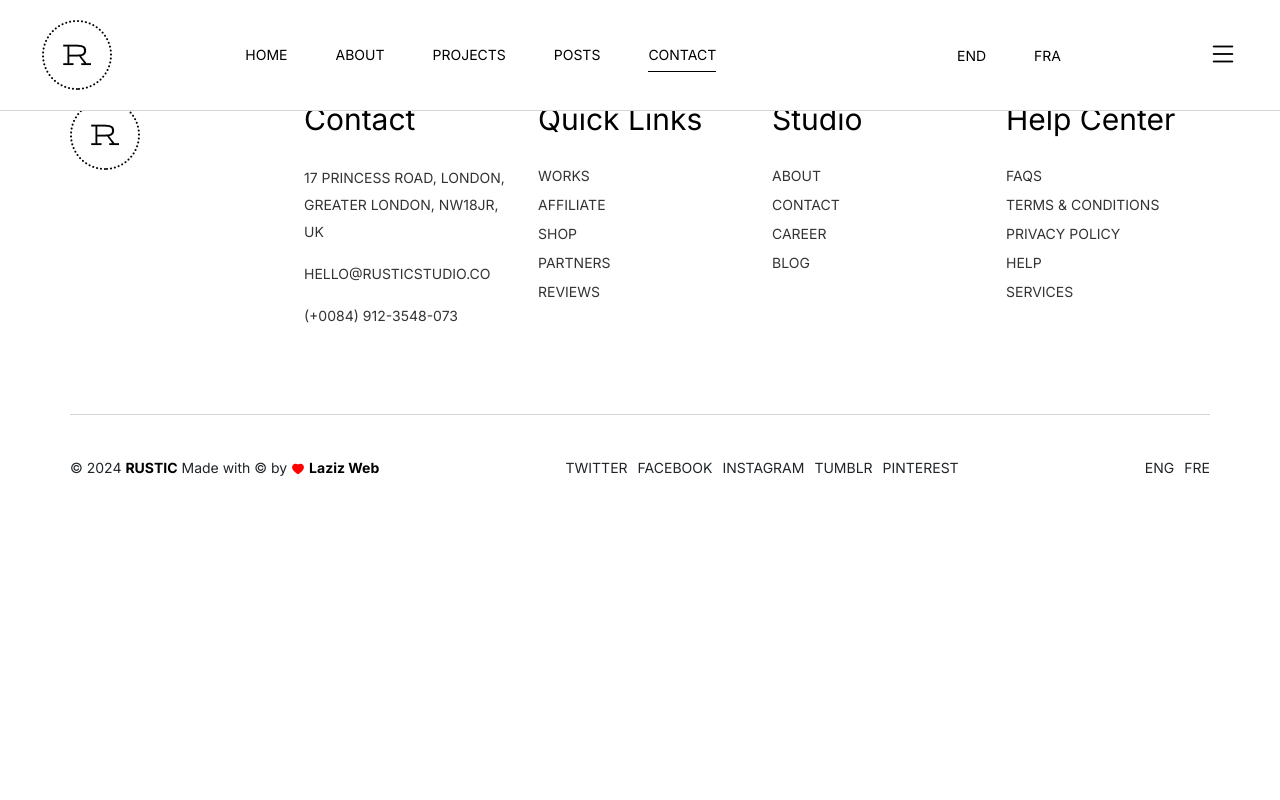
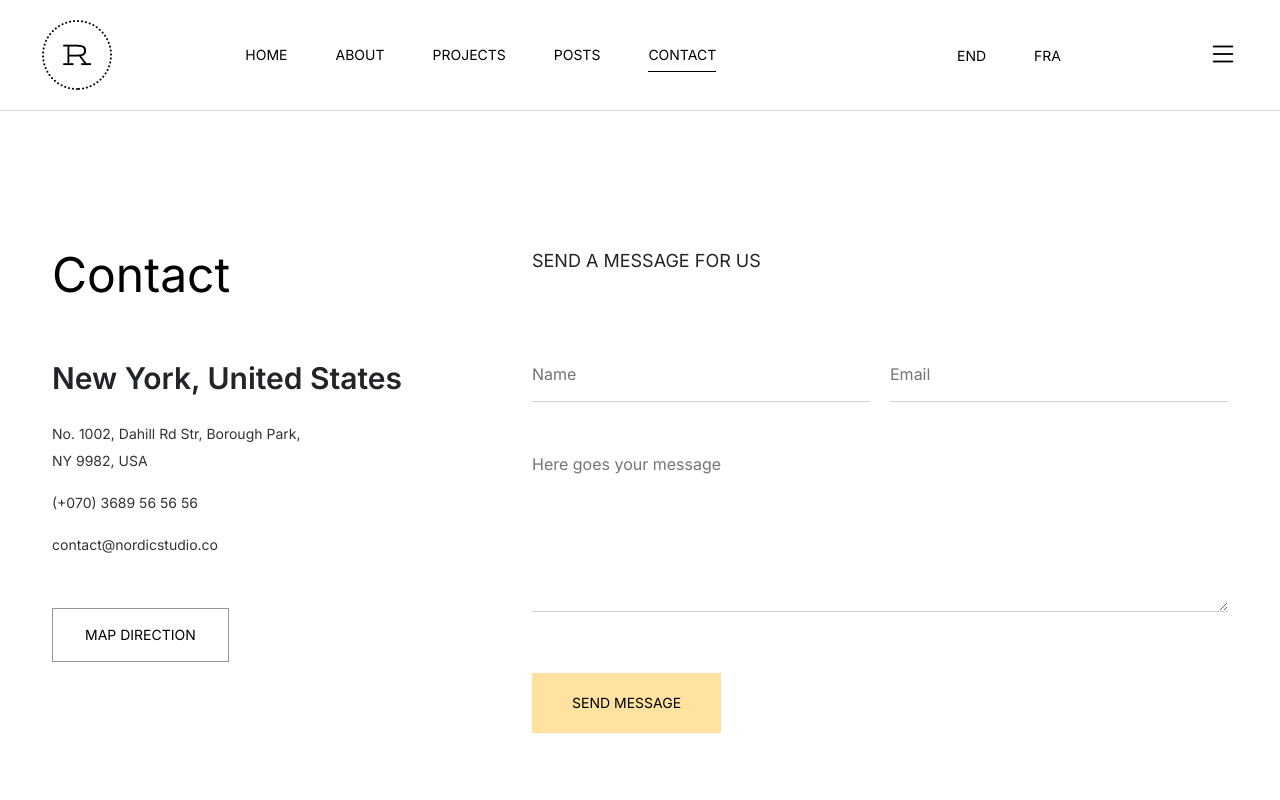
Before and after one commit to lazizjonikromov/rustic, a React (Vite) app: page /contact in a window 1280 px wide. Shown: the top 800 px of the page. Built offline with nearby package versions, Linux system fonts and the light colour scheme.

Commit message:
Contact Page has been implemented

```diff
--- a/src/App.jsx
+++ b/src/App.jsx
@@ -6,6 +6,7 @@ import Footer from "./components/Footer"
 import ScrollToTop from "./components/ScrollToTop"
 import Projects from "./pages/our-projects/Projects"
 import Posts from "./pages/our-posts/Posts"
+import Contact from "./pages/contact/Contact"
 
 function App() {
 
@@ -19,6 +20,7 @@ function App() {
         <Route path="/about" element={<AboutUs />}/>
         <Route path="/projects" element={<Projects />}/>
         <Route path="/posts" element={<Posts />}/>
+        <Route path="/contact" element={<Contact />}/>
       </Routes>
 
       <Footer />
--- /dev/null
+++ b/src/pages/contact/Contact.jsx
@@ -0,0 +1,54 @@
+import React from "react";
+import { Link } from "react-router-dom";
+import "../../style/contact.scss";
+
+const Contact = () => {
+  return (
+    <div className="contact">
+      <div className="container">
+        <div className="row contact__box">
+          <div className="contact__info">
+            <h2 className="title">Contact</h2>
+            <h3>New York, United States</h3>
+            <ul className="pt-4">
+              <li>
+                <p>No. 1002, Dahill Rd Str, Borough Park, NY 9982, USA</p>
+              </li>
+              <li>
+                <a href="#">(+070) 3689 56 56 56</a>
+              </li>
+              <li>
+                <a href="#">contact@nordicstudio.co</a>
+              </li>
+            </ul>
+            <Link to={"/contact"} className="myBtn">
+              Map Direction
+            </Link>
+          </div>
+
+          <div className="contact__send">
+            <h2>SEND A MESSAGE FOR US</h2>
+
+            <form className="form__send">
+              <div className="send__inner-box">
+                <input type="text" placeholder="Name" required/>
+                <input type="email" placeholder="Email" required/>
+              </div>
+              <textarea
+                id="message"
+                rows="6"
+                placeholder="Here goes your message"
+                required
+              ></textarea>
+              <button type="submit" className="myBtn">
+                Send Message
+              </button>
+            </form>
+          </div>
+        </div>
+      </div>
+    </div>
+  );
+};
+
+export default Contact;
--- /dev/null
+++ b/src/style/contact.scss
@@ -0,0 +1,116 @@
+.contact {
+  padding-top: 250px;
+  border-bottom: 1px solid #d3d1d1;
+  padding-bottom: 150px;
+
+
+  @media screen and (max-width: 576px) {
+    padding-top: 200px;
+    padding-bottom: 100px;
+  }
+
+  .contact__box {
+    display: grid;
+    @media screen and (min-width: 992px) {
+      grid-template-columns: repeat(5, minmax(0, 1fr));
+    }
+
+    .contact__info {
+      @media screen and (min-width: 992px) {
+        grid-column: span 2 / span 2;
+      }
+
+      h2 {
+        font-size: 48px;
+      }
+
+      h3 {
+        font-weight: 600;
+        line-height: 2.25rem;
+        font-size: 1.875rem;
+      }
+
+      ul {
+        font-size: 14px;
+        line-height: 27px;
+        color: rgb(51, 51, 51);
+        display: flex;
+        flex-direction: column;
+        gap: 15px;
+
+        :nth-child(1) {
+          max-width: 270px;
+        }
+      }
+
+      .myBtn {
+        margin-top: 50px;
+        background-color: #fff;
+        color: #000;
+        line-height: 30px;
+        font-size: 14px;
+        padding: 11px 32px;
+        border: 1px solid rgb(150, 150, 150);
+
+        &:hover {
+          color: #fff;
+        }
+      }
+    }
+
+    .contact__send {
+      @media screen and (min-width: 992px) {
+        grid-column: span 3 / span 3;
+      }
+
+      h2 {
+        margin-bottom: 75px;
+        line-height: 22px;
+        text-transform: uppercase;
+        font-size: 18px;
+
+        @media screen and (max-width: 992px) {
+          margin-top: 100px;
+          margin-bottom: 50px;
+        }
+      }
+
+      input, textarea {
+        padding: 15px 0;
+        width: 100%;
+        border: none;
+        outline: none;
+        border-bottom: 1px solid #d3d1d1;
+
+        &:focus-visible {
+          border-color: #000;
+
+          &::placeholder {
+            color: #000;
+          }
+        }
+
+      }
+
+      .send__inner-box {
+        gap: 20px;
+
+        @media screen and (min-width: 576px) {
+          display: flex;
+        }
+      }
+
+      textarea {
+        margin-top: 35px;
+      }
+
+      .myBtn {
+        margin-top: 55px;
+        border: none;
+        outline: none;
+        font-size: 14px;
+      }
+
+    }
+  }
+}
```
